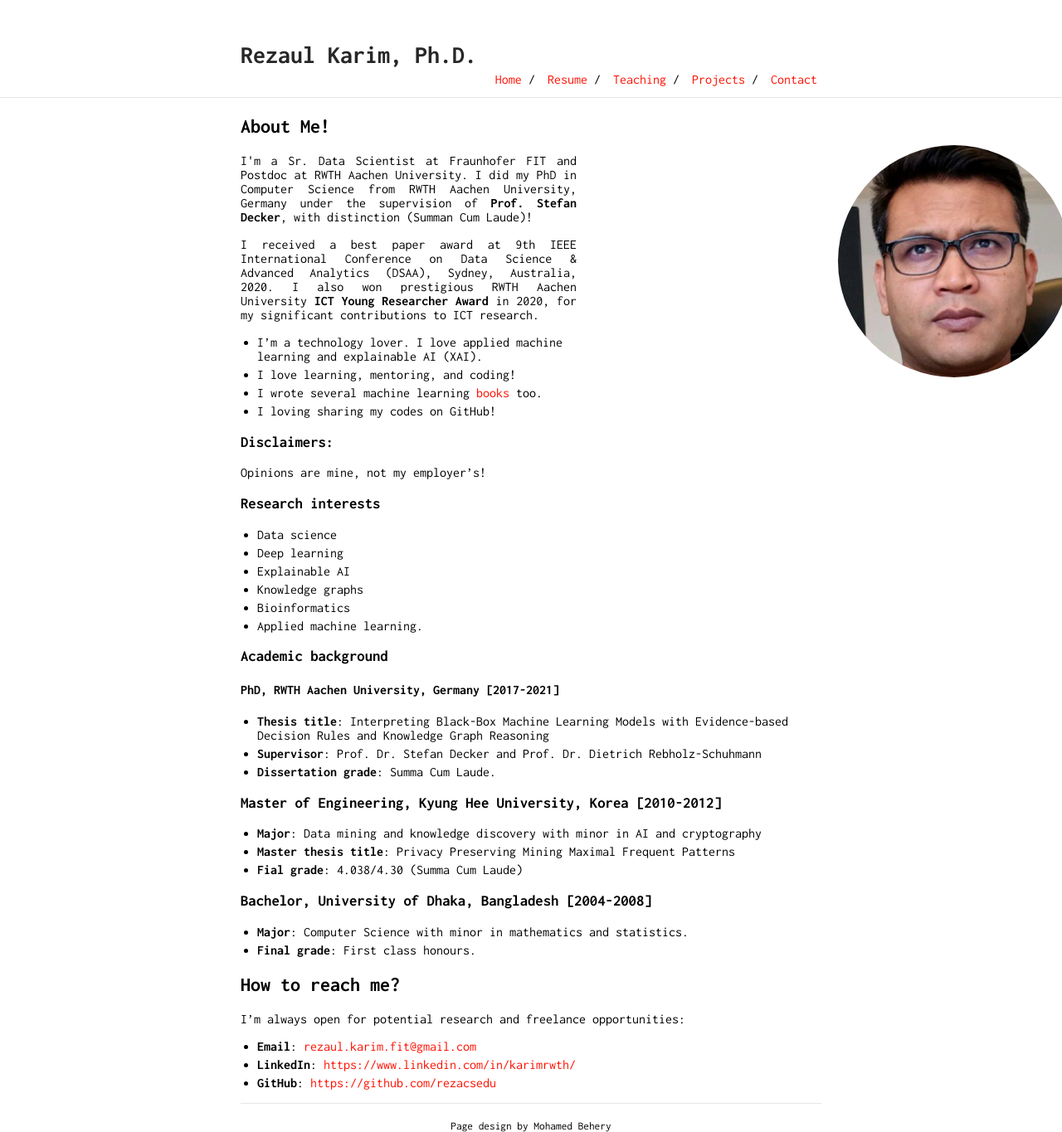
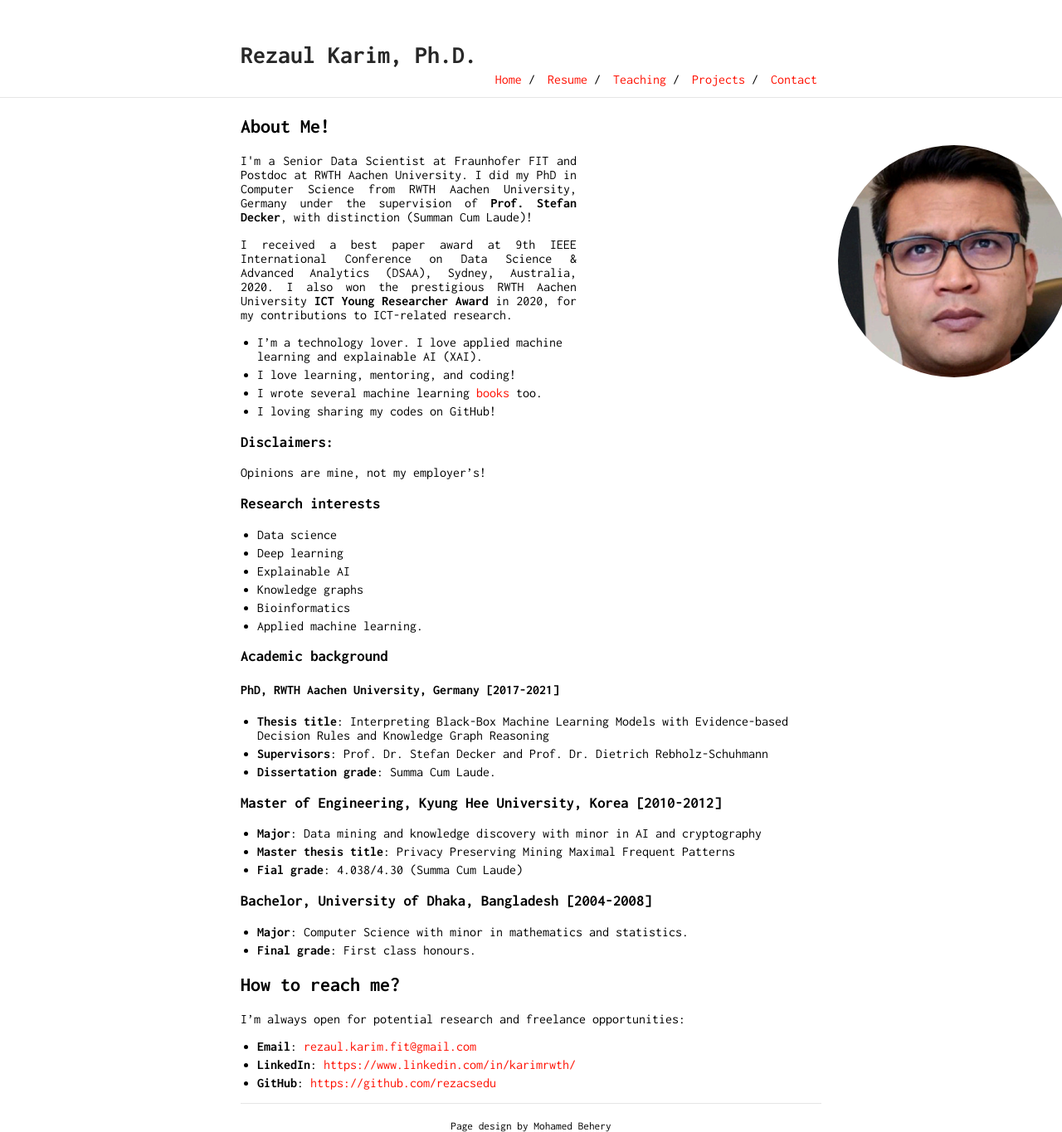
Before and after one commit to rezacsedu/rezacsedu.github.io, a Jekyll site: the page built from index.md, in a window 1280 px wide. Shown: the whole page at 83% size. Built offline with Jekyll 4.4.1, drawn with Linux system fonts in a browser that asks for light colours; our own code applies the rules of GitHub Pages for plain Markdown files.

Commit message:
Update index.md

```diff
--- a/index.md
+++ b/index.md
@@ -2,9 +2,9 @@
 
 <img class="profile-picture" src="img/1664312512000.jpg" width="150">
 
-<p style='text-align: justify;'> I'm a Sr. Data Scientist at Fraunhofer FIT and Postdoc at RWTH Aachen University. I did my PhD in Computer Science from RWTH Aachen University, Germany under the supervision of <b>Prof. Stefan Decker</b>, with distinction (Summan Cum Laude)! </p>
+<p style='text-align: justify;'> I'm a Senior Data Scientist at Fraunhofer FIT and Postdoc at RWTH Aachen University. I did my PhD in Computer Science from RWTH Aachen University, Germany under the supervision of <b>Prof. Stefan Decker</b>, with distinction (Summan Cum Laude)! </p>
 
-<p style='text-align: justify;'>I received a best paper award at 9th IEEE International Conference on Data Science & Advanced Analytics (DSAA), Sydney, Australia, 2020. I also won prestigious RWTH Aachen University <b>ICT Young Researcher Award</b> in 2020, for my significant contributions to ICT research. </p>
+<p style='text-align: justify;'>I received a best paper award at 9th IEEE International Conference on Data Science & Advanced Analytics (DSAA), Sydney, Australia, 2020. I also won the prestigious RWTH Aachen University <b>ICT Young Researcher Award</b> in 2020, for my contributions to ICT-related research. </p>
 
 - I'm a technology lover. I love applied machine learning and explainable AI (XAI).
 - I love learning, mentoring, and coding!
@@ -27,7 +27,7 @@ Opinions are mine, not my employer's!
 
 #### PhD, RWTH Aachen University, Germany [2017-2021]
 - **Thesis title**: Interpreting Black-Box Machine Learning Models with Evidence-based Decision Rules and Knowledge Graph Reasoning
-- **Supervisor**: Prof. Dr. Stefan Decker and Prof. Dr. Dietrich Rebholz-Schuhmann
+- **Supervisors**: Prof. Dr. Stefan Decker and Prof. Dr. Dietrich Rebholz-Schuhmann
 - **Dissertation grade**: Summa Cum Laude.
 
 ### Master of Engineering, Kyung Hee University, Korea [2010-2012]
```
